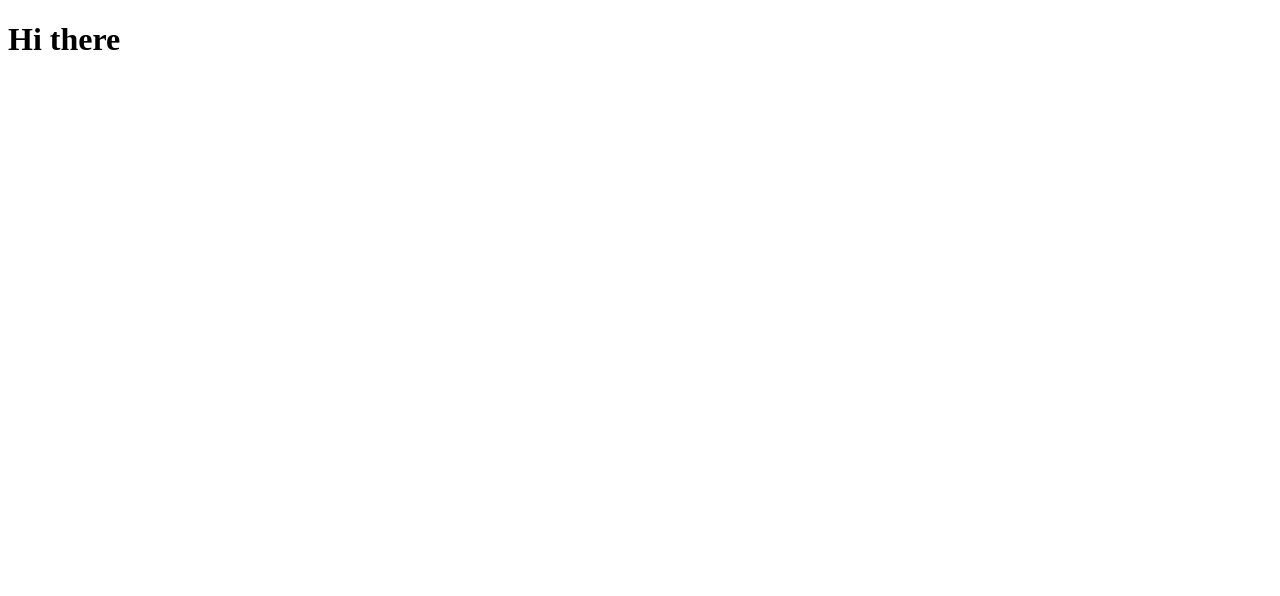
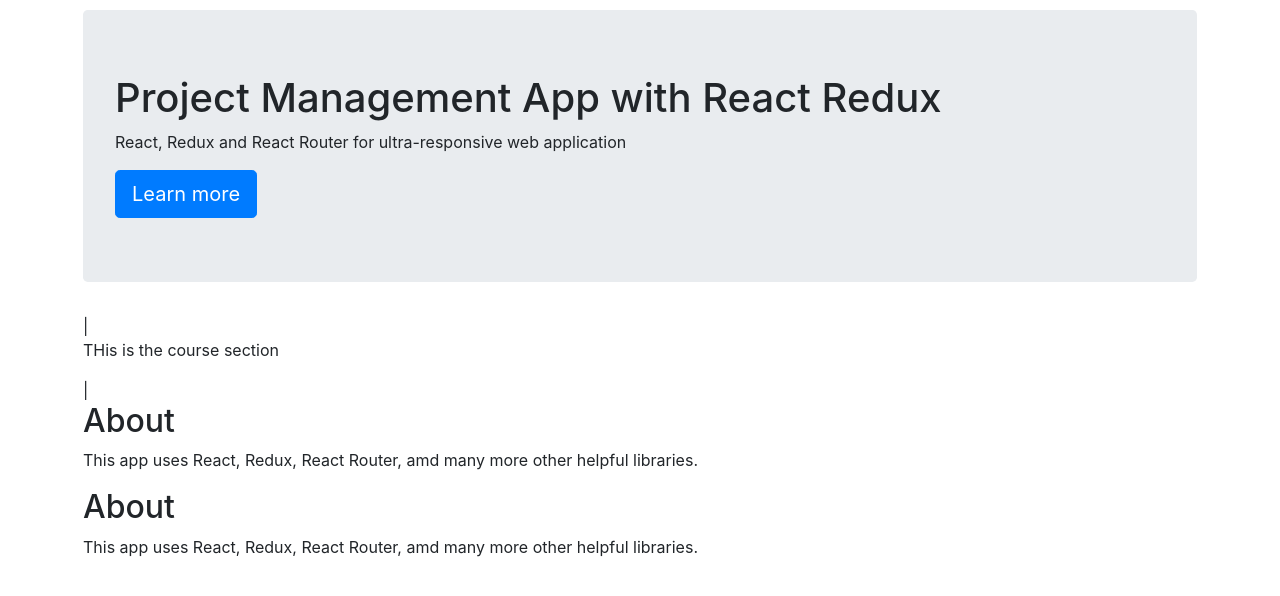
Before and after one commit to nitin1259/prj-mgmt-react-redux, a React app: page /about in a window 1280 px wide. Shown: the top 596 px of the page. Built offline with nearby package versions, Linux system fonts and the light colour scheme.

Commit message:
initial App structure

```diff
--- /dev/null
+++ b/src/component/App.js
@@ -0,0 +1,23 @@
+import React from "react";
+import { Switch, Route } from "react-router-dom";
+import HomePage from "./homePage/HomePage";
+import AboutPage from "./aboutPage/AboutPage";
+import Courses from "./courses/Courses";
+import PageNotFound from "./common/PageNotFound";
+import HeaderPage from "./common/HeaderPage";
+
+function App() {
+  return (
+    <div className="container-fluid">
+      <HeaderPage />
+      <Switch>
+        <Route exact path="/" component={HomePage} />
+        <Route path="/about" component={AboutPage} />
+        <Route path="/courses" component={Courses} />
+        <Route component={PageNotFound} />
+      </Switch>
+    </div>
+  );
+}
+
+export default App;
--- /dev/null
+++ b/src/component/aboutPage/AboutPage.js
@@ -0,0 +1,15 @@
+import React from "react";
+
+function AboutPage() {
+  return (
+    <div>
+      <h2>About</h2>
+      <p>
+        This app uses React, Redux, React Router, amd many more other helpful
+        libraries.
+      </p>
+    </div>
+  );
+}
+
+export default AboutPage;
--- /dev/null
+++ b/src/component/common/HeaderPage.js
@@ -0,0 +1,25 @@
+import React from "react";
+import { Link } from "react-router-dom";
+import HomePage from "../homePage/HomePage";
+import Courses from "../courses/Courses";
+import AboutPage from "../aboutPage/AboutPage";
+
+function HeaderPage() {
+  return (
+    <nav>
+      <Link to="/" component={HomePage}>
+        Home
+      </Link>{" "}
+      |
+      <Link to="/courses" component={Courses}>
+        Courses
+      </Link>{" "}
+      |
+      <Link to="/about" component={AboutPage}>
+        About
+      </Link>
+    </nav>
+  );
+}
+
+export default HeaderPage;
--- /dev/null
+++ b/src/component/common/PageNotFound.js
@@ -0,0 +1,7 @@
+import React from "react";
+
+function PageNotFound() {
+  return <h2>404! Page Not Found</h2>;
+}
+
+export default PageNotFound;
--- /dev/null
+++ b/src/component/courses/Courses.js
@@ -0,0 +1,7 @@
+import React from "react";
+
+function Courses() {
+  return <p>THis is the course section</p>;
+}
+
+export default Courses;
--- /dev/null
+++ b/src/component/homePage/HomePage.js
@@ -0,0 +1,16 @@
+import React from "react";
+import { Link } from "react-router-dom";
+
+function HomePage() {
+  return (
+    <div className="jumbotron">
+      <h1>Project Management App with React Redux</h1>
+      <p>React, Redux and React Router for ultra-responsive web application</p>
+      <Link to="about" className="btn btn-primary btn-lg">
+        Learn more
+      </Link>
+    </div>
+  );
+}
+
+export default HomePage;
--- /dev/null
+++ b/src/index.css
@@ -0,0 +1,4 @@
+body {
+  width: 1144px;
+  margin: 10px auto;
+}
--- a/src/index.js
+++ b/src/index.js
@@ -1,8 +1,13 @@
 import React from "react";
 import { render } from "react-dom";
+import "bootstrap/dist/css/bootstrap.min.css";
+import "./index.css";
+import App from "./component/App";
+import { BrowserRouter as Router } from "react-router-dom";
 
-function Hi() {
-  return <h1>Hi there</h1>;
-}
-
-render(<Hi />, document.getElementById("app"));
+render(
+  <Router>
+    <App />
+  </Router>,
+  document.getElementById("app")
+);
```
